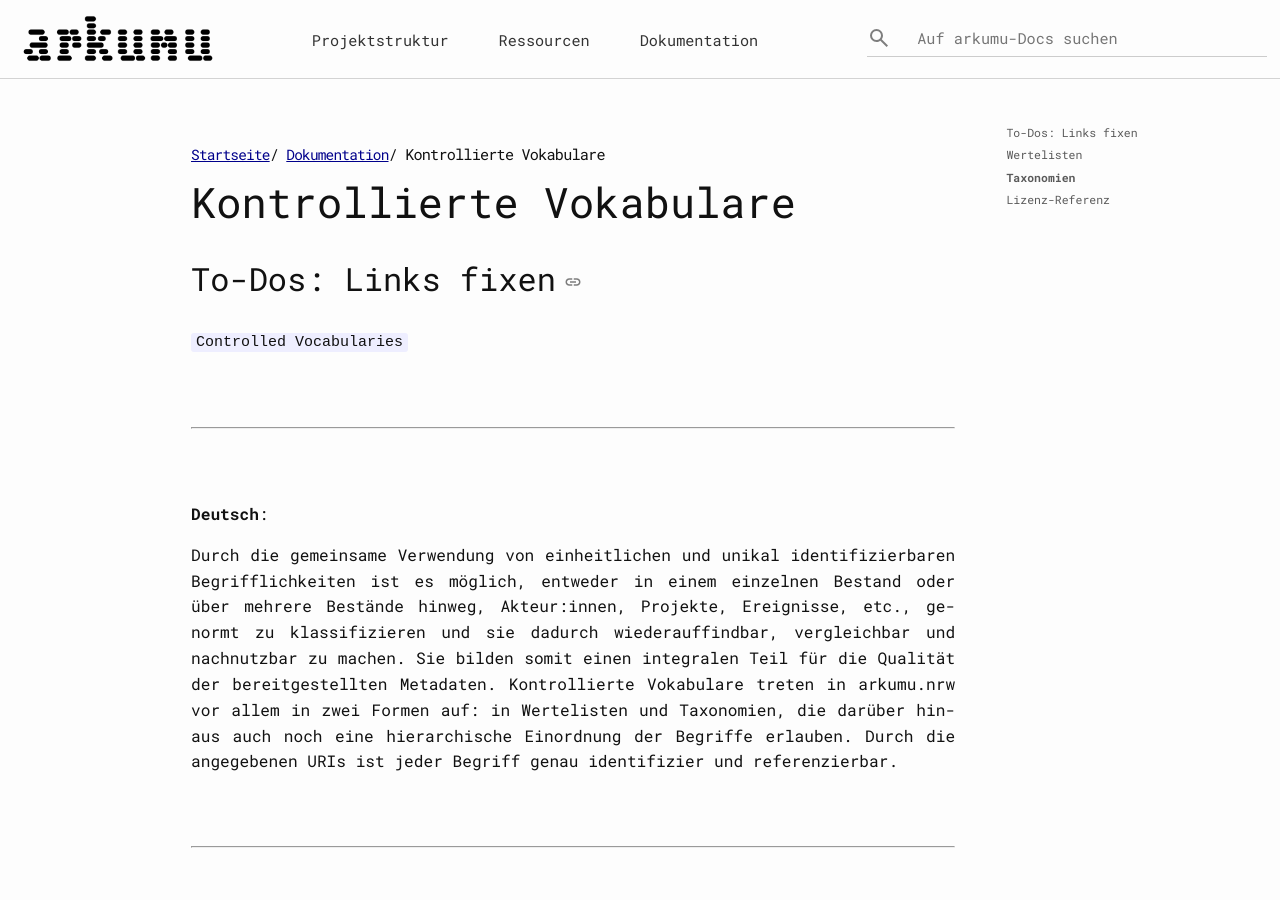
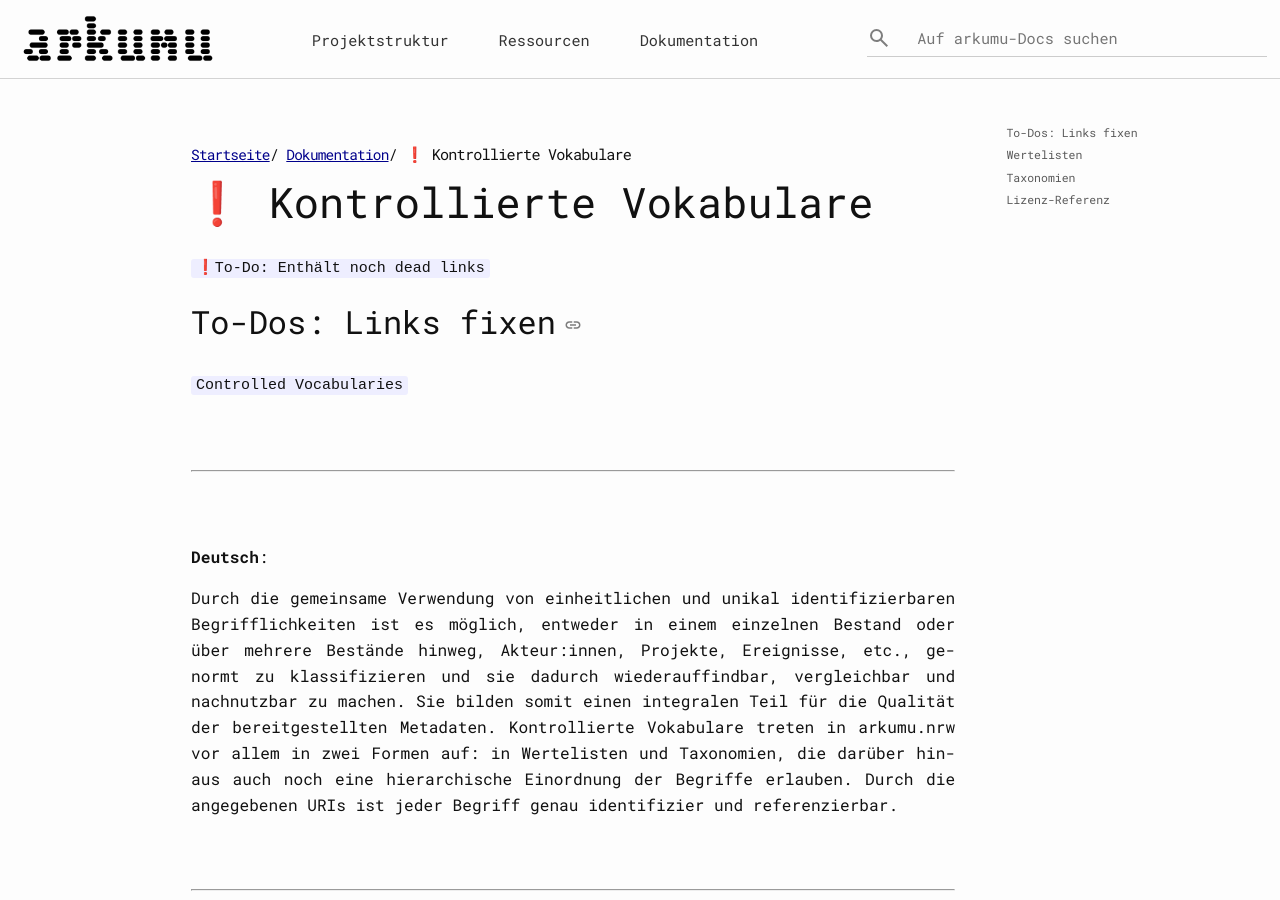
Before and after one commit to arkumu/arkumu.github.io, a Jekyll site: the page built from dokumentation/kontrollierte-vokabulare-und-taxonomien/index.markdown, in a window 1280 px wide and 900 px high. Built offline with Jekyll 4.4.1, drawn with Linux system fonts in a browser that asks for light colours; a script that is not in the unit is left out.

Commit message:
Move data-model to folder, restructure project

````diff
--- a/dokumentation/kontrollierte-vokabulare/index.markdown
+++ b/dokumentation/kontrollierte-vokabulare-und-taxonomien/index.markdown
@@ -1,9 +1,12 @@
 ---
 layout: arkumu-docs
-title: Kontrollierte Vokabulare
+title: ❗ Kontrollierte Vokabulare
 order: 3.2
 permalink: /documentation/controlled-vocabularies/
 ---
+
+``` ❗To-Do: Enthält noch dead links ```
+
 
 ## To-Dos: Links fixen
 
````
Also changed, not shown: dokumentation/datenmodell/index.markdown (renamed from dokumentation/datenmodell.markdown), dokumentation/kontrollierte-vokabulare-und-taxonomien/digitales-objekt-lizenz-id-referenzen.md (renamed from dokumentation/kontrollierte-vokabulare/digitales-objekt-lizenz-id-referenzen.md), dokumentation/kontrollierte-vokabulare-und-taxonomien/entstehungstypen.md (renamed from dokumentation/kontrollierte-vokabulare/entstehungstypen.md), dokumentation/kontrollierte-vokabulare-und-taxonomien/equipmentarten.markdown (renamed from dokumentation/kontrollierte-vokabulare/equipmentarten.markdown), dokumentation/kontrollierte-vokabulare-und-taxonomien/ereignistypen.markdown (renamed from dokumentation/kontrollierte-vokabulare/ereignistypen.markdown), dokumentation/kontrollierte-vokabulare-und-taxonomien/geschlechter.md (renamed from dokumentation/kontrollierte-vokabulare/geschlechter.md), dokumentation/kontrollierte-vokabulare-und-taxonomien/informationstraegertypen.markdown (renamed from dokumentation/kontrollierte-vokabulare/informationstraegertypen.markdown), dokumentation/kontrollierte-vokabulare-und-taxonomien/medientypen.md (renamed from dokumentation/kontrollierte-vokabulare/medientypen.md), dokumentation/kontrollierte-vokabulare-und-taxonomien/organisationseinheiten.md (renamed from dokumentation/kontrollierte-vokabulare/organisationseinheiten.md), dokumentation/kontrollierte-vokabulare-und-taxonomien/projektarten.markdown (renamed from dokumentation/kontrollierte-vokabulare/projektarten.markdown), dokumentation/kontrollierte-vokabulare-und-taxonomien/projektkategorien.markdown (renamed from dokumentation/kontrollierte-vokabulare/projektkategorien.markdown), dokumentation/kontrollierte-vokabulare-und-taxonomien/rollen.markdown (renamed from dokumentation/kontrollierte-vokabulare/rollen.markdown).
